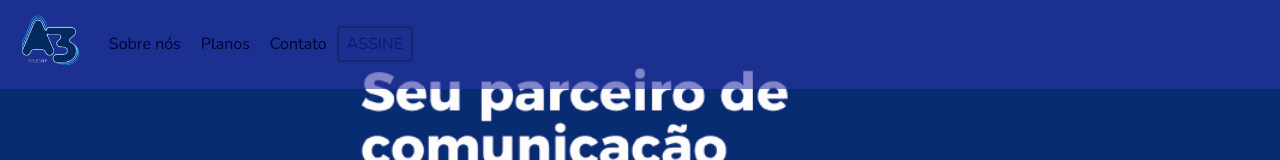
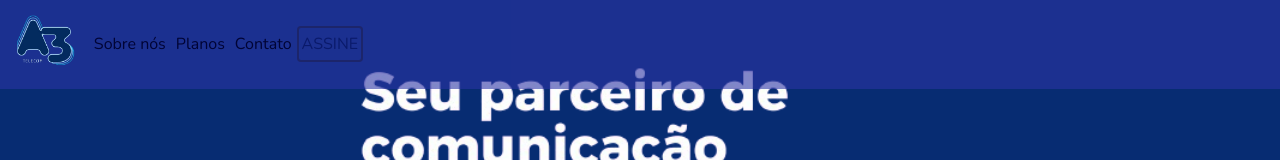
Before and after one commit to aninhaelisa/redesign-a3telecom, a plain HTML site: page index.html in a window 1280 px wide. Shown: the top 160 px of the page. Drawn offline with nearby package versions, Linux system fonts and the light colour scheme.

Commit message:
Update style.css

```diff
--- a/style.css
+++ b/style.css
@@ -74,7 +74,7 @@ header {
   display: block;
   color: rgb(0, 4, 53);
   text-align: center;
-  padding: 10px 10px;
+  padding: 10px 5px;
   text-decoration: none;
   transition: 0.25s;
 
```
